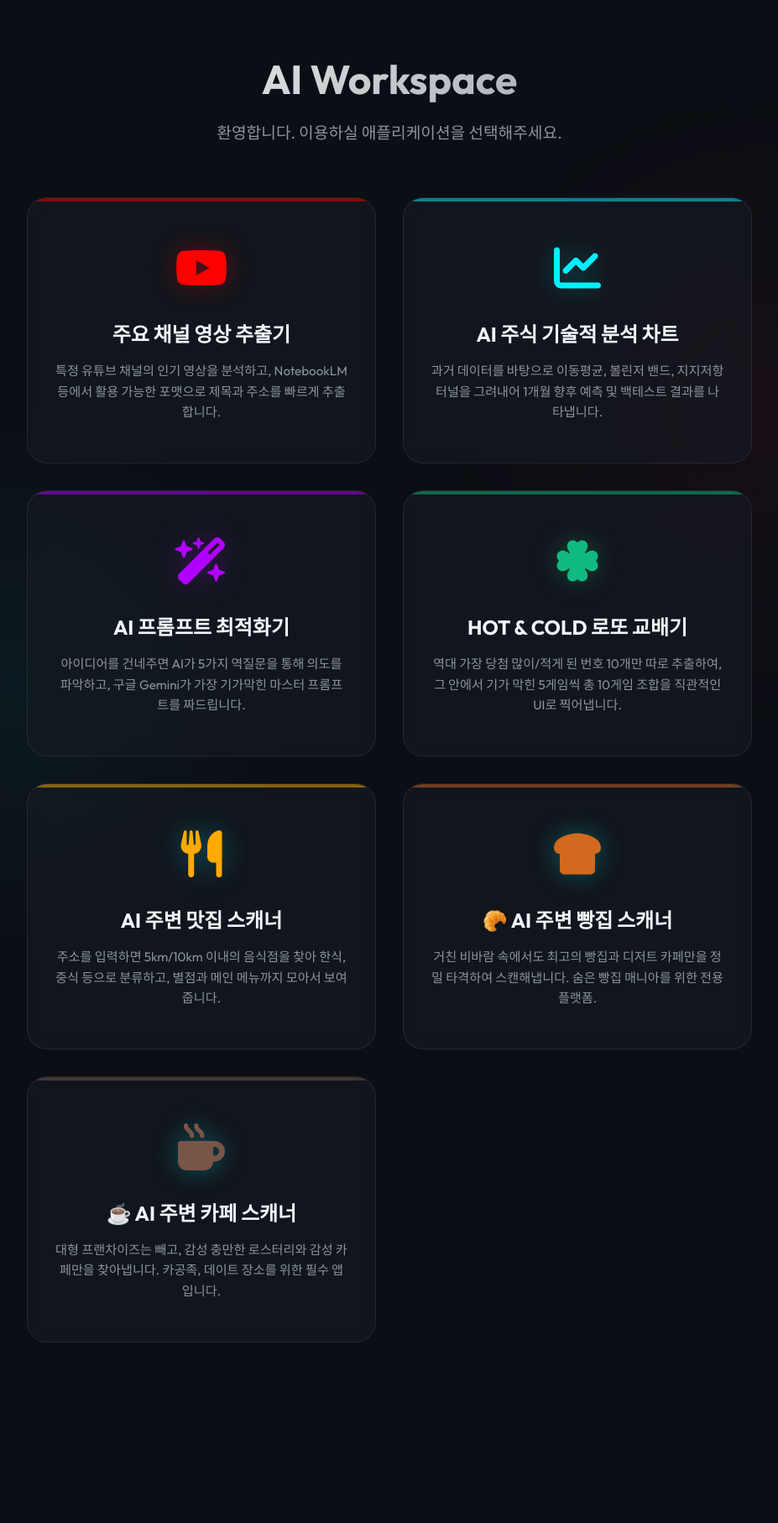
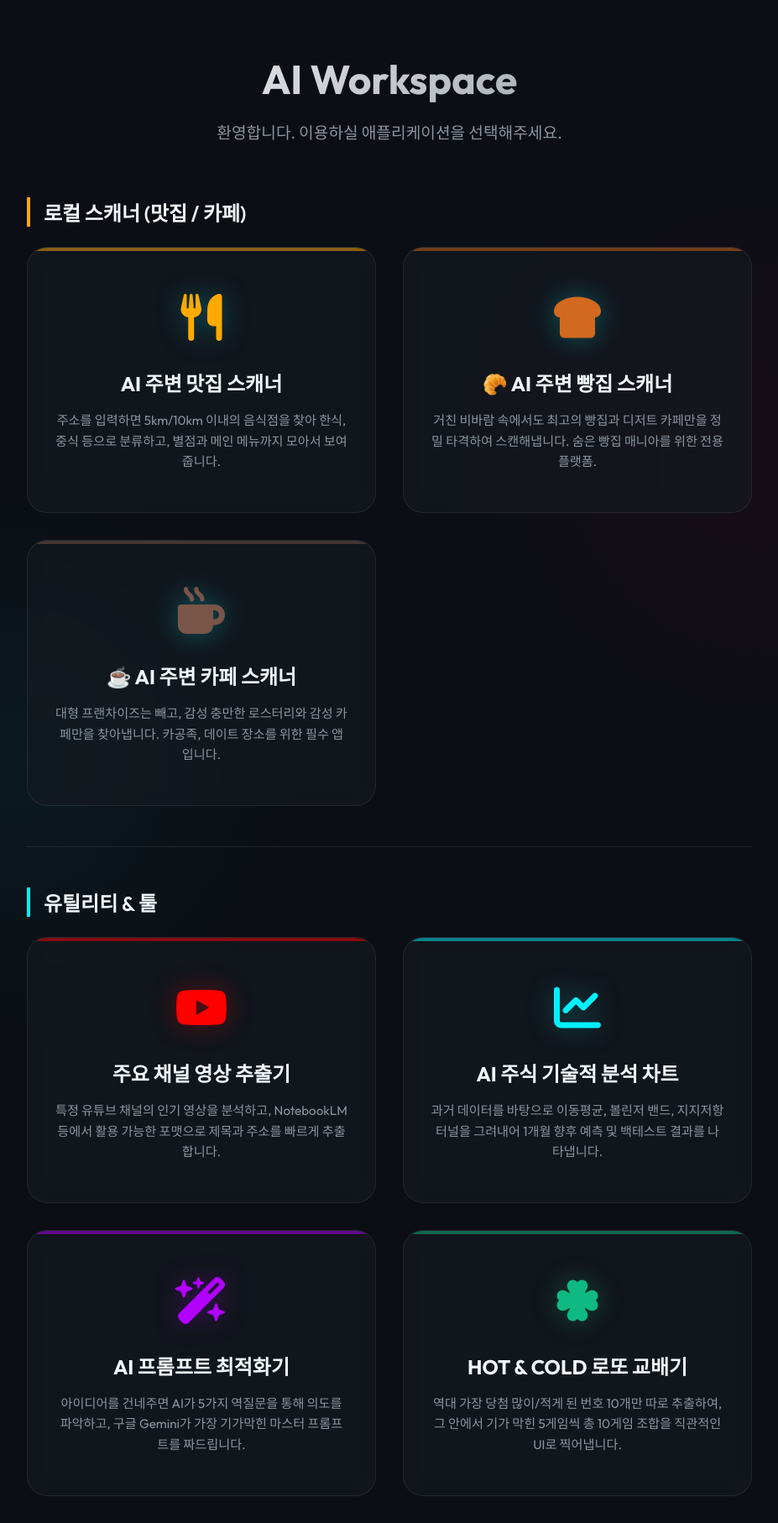
Before and after one commit to dorry114-collab/ai-workspace, a Flask app: page / in a window 1280 px wide. Shown: the whole page at 84% size, without its empty margins (176-1103 px from the left). Before the commit the page ends 1599 px from the top, so only its background shows below. Run offline with Flask 3, Linux system fonts and the light colour scheme; some libraries are stand-ins or nearby versions.

Commit message:
Add files via upload

```diff
--- a/templates/home.html
+++ b/templates/home.html
@@ -135,12 +135,30 @@
             line-height: 1.6;
         }
 
+        .section-title {
+            font-size: 1.5rem;
+            color: var(--text-main);
+            text-align: left;
+            margin: 3rem 0 1.5rem 0;
+            padding-left: 1rem;
+            border-left: 4px solid var(--primary);
+            font-weight: 600;
+        }
+
+        .section-divider {
+            height: 1px;
+            background: var(--border-color);
+            margin: 3rem 0;
+            width: 100%;
+        }
+
         @media (max-width: 768px) {
             .container { padding: 1rem; margin-top: 2rem; }
             h1 { font-size: 2.2rem; }
             p { font-size: 1rem; margin-bottom: 2rem; }
             .card { padding: 2rem 1.5rem; }
             .cards { gap: 1rem; }
+            .section-title { margin: 2rem 0 1rem 0; font-size: 1.3rem; }
         }
     </style>
 </head>
@@ -149,6 +167,36 @@
         <h1>AI Workspace</h1>
         <p>환영합니다. 이용하실 애플리케이션을 선택해주세요.</p>
 
+        <div class="section-title" style="border-left-color: #ffaa00;">로컬 스캐너 (맛집 / 카페)</div>
+        <div class="cards">
+            <a href="/restaurant" class="card" data-type="restaurant">
+                <div class="icon-box"><i class="fa-solid fa-utensils"></i></div>
+                <h2>AI 주변 맛집 스캐너</h2>
+                <div class="description">
+                    주소를 입력하면 5km/10km 이내의 음식점을 찾아 한식, 중식 등으로 분류하고, 별점과 메인 메뉴까지 모아서 보여줍니다.
+                </div>
+            </a>
+
+            <a href="/bakery" class="card" data-type="bakery">
+                <div class="icon-box"><i class="fa-solid fa-bread-slice"></i></div>
+                <h2>🥐 AI 주변 빵집 스캐너</h2>
+                <div class="description">
+                    거친 비바람 속에서도 최고의 빵집과 디저트 카페만을 정밀 타격하여 스캔해냅니다. 숨은 빵집 매니아를 위한 전용 플랫폼.
+                </div>
+            </a>
+
+            <a href="/cafe" class="card" data-type="cafe">
+                <div class="icon-box"><i class="fa-solid fa-mug-hot"></i></div>
+                <h2>☕ AI 주변 카페 스캐너</h2>
+                <div class="description">
+                    대형 프랜차이즈는 빼고, 감성 충만한 로스터리와 감성 카페만을 찾아냅니다. 카공족, 데이트 장소를 위한 필수 앱입니다.
+                </div>
+            </a>
+        </div>
+
+        <div class="section-divider"></div>
+
+        <div class="section-title">유틸리티 & 툴</div>
         <div class="cards">
             <a href="/youtube" class="card" data-type="youtube">
                 <div class="icon-box"><i class="fa-brands fa-youtube"></i></div>
@@ -181,30 +229,6 @@
                     역대 가장 당첨 많이/적게 된 번호 10개만 따로 추출하여, 그 안에서 기가 막힌 5게임씩 총 10게임 조합을 직관적인 UI로 찍어냅니다.
                 </div>
             </a>
-
-            <a href="/restaurant" class="card" data-type="restaurant">
-                <div class="icon-box"><i class="fa-solid fa-utensils"></i></div>
-                <h2>AI 주변 맛집 스캐너</h2>
-                <div class="description">
-                    주소를 입력하면 5km/10km 이내의 음식점을 찾아 한식, 중식 등으로 분류하고, 별점과 메인 메뉴까지 모아서 보여줍니다.
-                </div>
-            </a>
-
-            <a href="/bakery" class="card" data-type="bakery">
-                <div class="icon-box"><i class="fa-solid fa-bread-slice"></i></div>
-                <h2>🥐 AI 주변 빵집 스캐너</h2>
-                <div class="description">
-                    거친 비바람 속에서도 최고의 빵집과 디저트 카페만을 정밀 타격하여 스캔해냅니다. 숨은 빵집 매니아를 위한 전용 플랫폼.
-                </div>
-            </a>
-
-            <a href="/cafe" class="card" data-type="cafe">
-                <div class="icon-box"><i class="fa-solid fa-mug-hot"></i></div>
-                <h2>☕ AI 주변 카페 스캐너</h2>
-                <div class="description">
-                    대형 프랜차이즈는 빼고, 감성 충만한 로스터리와 감성 카페만을 찾아냅니다. 카공족, 데이트 장소를 위한 필수 앱입니다.
-                </div>
-            </a>
         </div>
     </div>
 </body>
```
